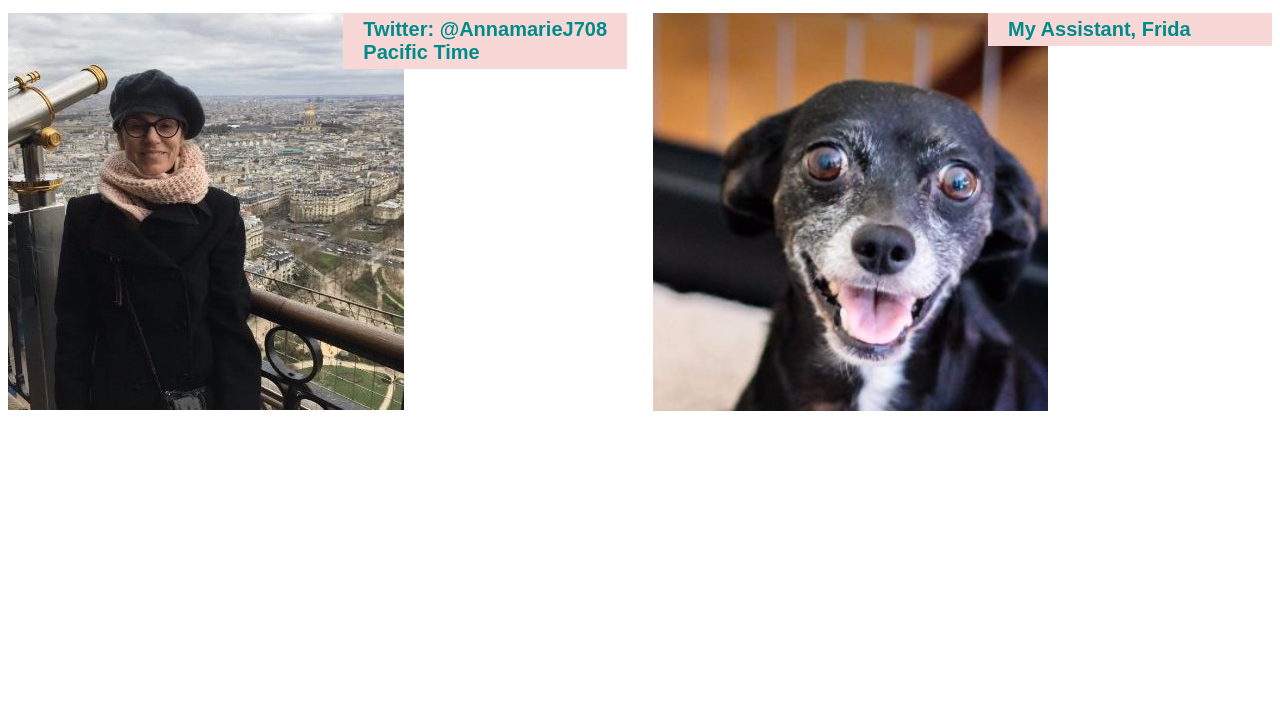
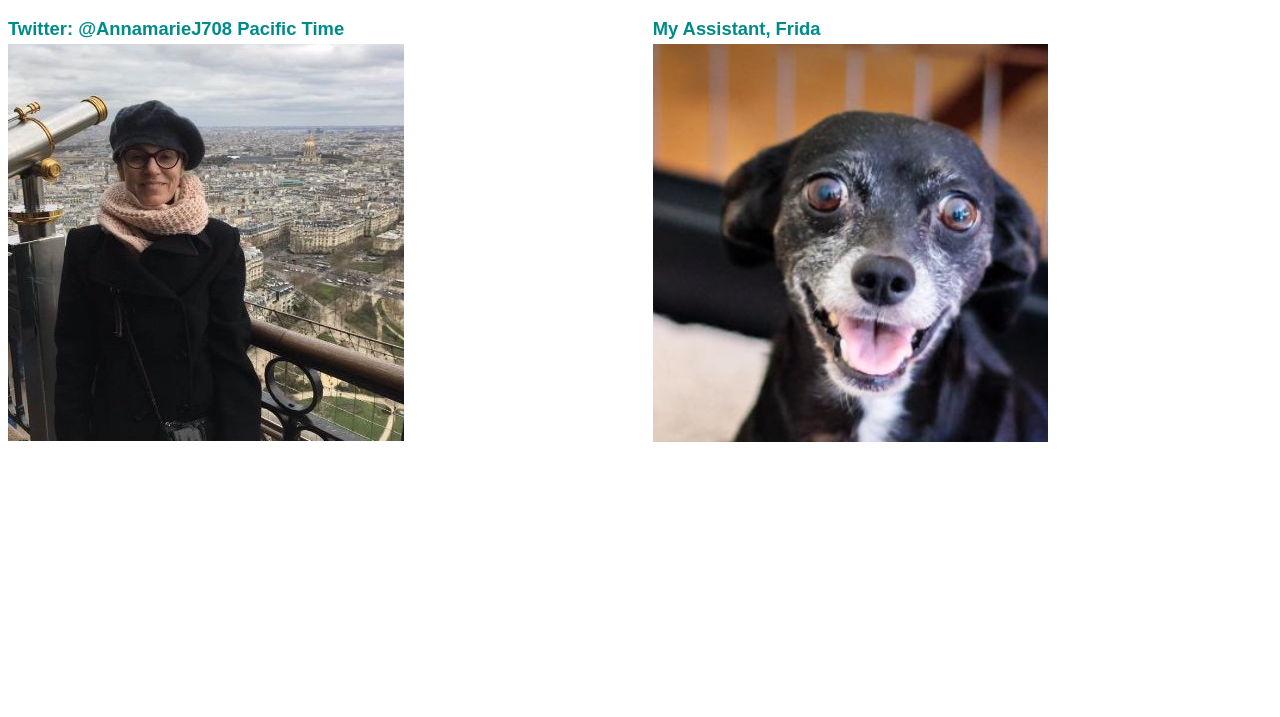
Before and after one commit to Annamarie2019/IPFS, a plain HTML site: page hello-protocol-labs/index.html in a window 1280 px wide. Shown: the part 83-800 px from the top of the page. Drawn offline with Linux system fonts and the light colour scheme.

Commit message:
Update styles.css

```diff
--- a/hello-protocol-labs/styles.css
+++ b/hello-protocol-labs/styles.css
@@ -5,8 +5,8 @@
 	text-align: center;
 	font-family: Arial, Helvetica, sans-serif;
 	font-style: italic;
-        font-size: 175%;
-        color: DarkCyan;
+    font-size: 175%;
+    color: DarkCyan;
 }
 
 .intro {
@@ -21,16 +21,14 @@
 }
 
 h2 {
-	position: absolute;
+	position: relative;
 	top: 0;
 	right: 0;
-	width: 244px;
 	margin: 0;
-	padding: 0.25em 1em;
+	padding: 0.25em 0em;
 	font-family: Arial, Helvetica, sans-serif;
-	font-size: 125%;
-	background-color: #F8D8D6;
-        color: DarkCyan;
+	font-size: 115%;
+    color: DarkCyan;
 }
 
 .images {
```
